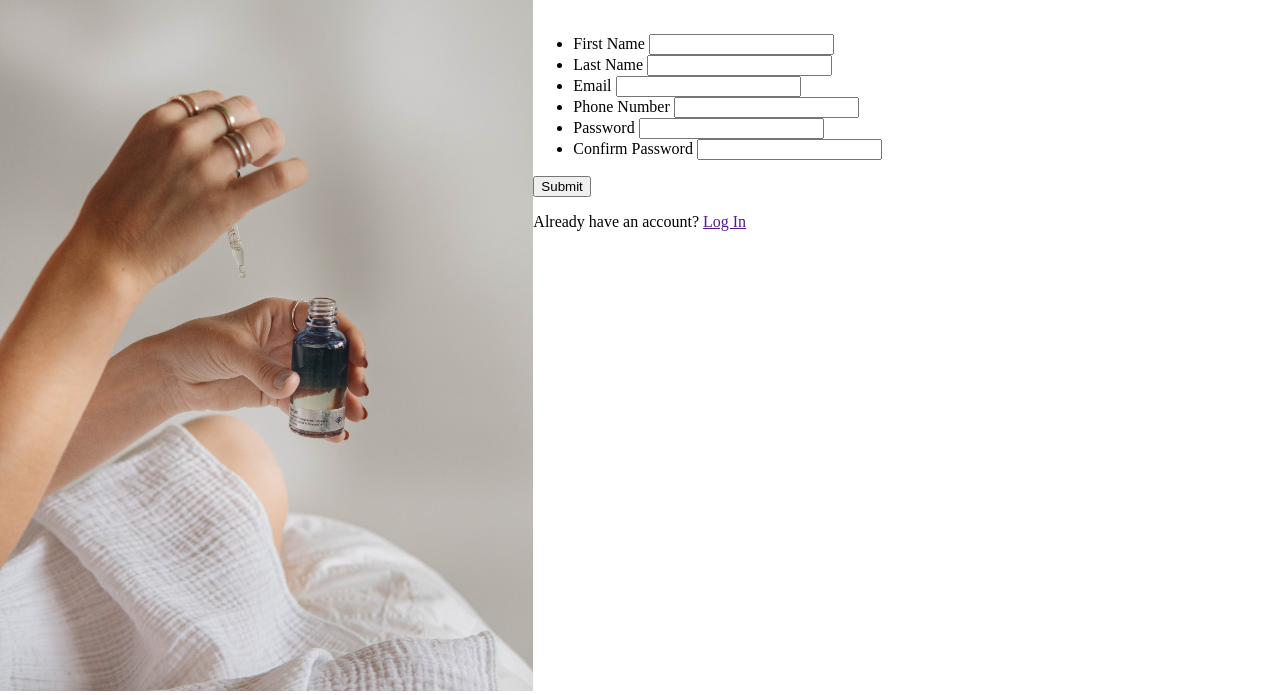
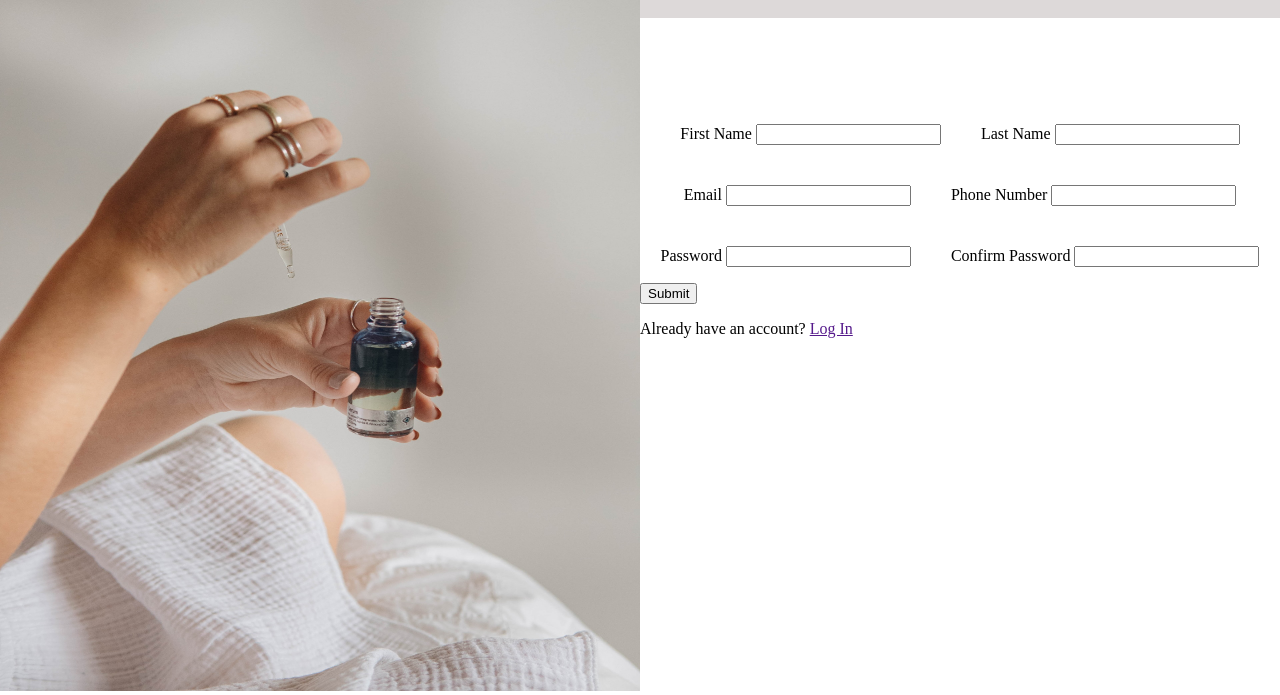
Before and after one commit to Lune3/sign_up-form, a plain HTML site: page index.html in a window 1280 px wide. Shown: the part 109-804 px from the top of the page. Drawn offline with Linux system fonts and the light colour scheme.

Commit message:
Get thing done with positing

```diff
--- a/index.html
+++ b/index.html
@@ -11,12 +11,12 @@
         <p class="name">Brand Name</p>
         <img src="images/mathilde-langevin-FDRaYqiTY1k-unsplash.jpg" alt="an image of company product">
     </div>
-    <div>
+    <div class="formBox">
         <div class="accountCreation">
             <p>Create Account</p>
             <p>Your perfect skin care routine starts here</p>
         </div>
-        <div class="formBox">
+        <div>
             <form action="" method="post">
                 <ul>
                     <li>
@@ -44,9 +44,11 @@
                         <input type="password" name="confirm_password" id="confirmPassword" required>
                     </li>
                 </ul>
+            </form>
+            <div>
                 <button type="button">Submit</button>
                 <p>Already have an account? <a href="">Log In</a></p>
-            </form>
+            </div>
         </div>
     </div>
 </body>
--- a/styleSheet.css
+++ b/styleSheet.css
@@ -19,6 +19,12 @@ body div:first-child{
 
 img[src^= "images/"]{
     max-height: 100vh;
+    min-width: 80vb;
+}
+
+.accountCreation{
+    background-color: rgb(221, 217, 217);
+    width: 100%;
 }
 
 .accountCreation p:first-child{
@@ -33,7 +39,19 @@ img[src^= "images/"]{
     margin-top: 5px;
 }
 
-body div:last-child{
+.formBox{
     display: flex;
     flex-direction: column;
+    gap: 90px;
+
 }
+
+ul{
+    padding: 0;
+    list-style: none;
+    display: flex;
+    flex-wrap: wrap;
+    max-width: 700px;
+    justify-content: center;
+    gap: 40px;
+}
```
